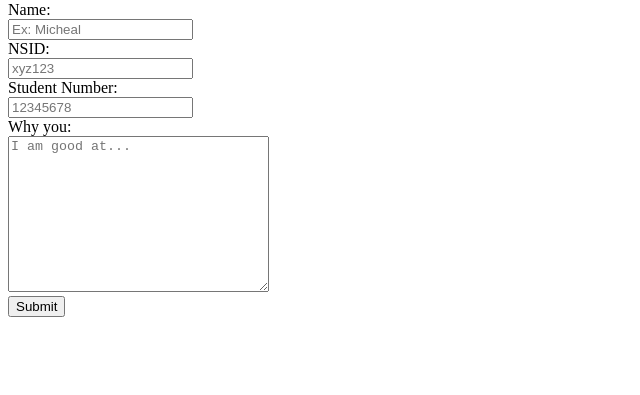
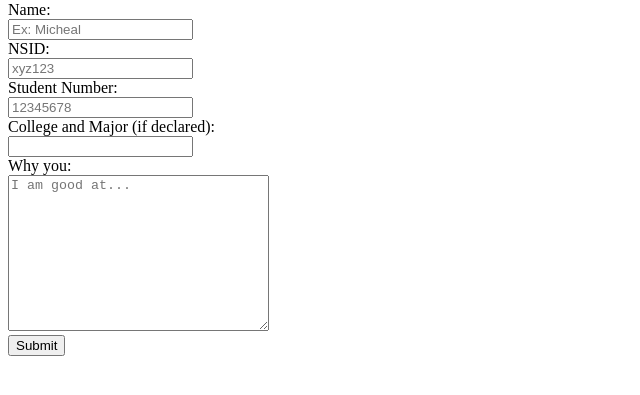
Before and after one commit to nisarg-11-here/learn-forms, a website: page pages/index.html in a window 1280 px wide. Shown: the part 79-474 px from the top of the page, without its empty margins (0-640 px from the left). Drawn offline with Linux system fonts and the light colour scheme.

Commit message:
New field added in the form

```diff
--- a/pages/index.html
+++ b/pages/index.html
@@ -14,6 +14,8 @@
         <input type="text" id="nsid" name="nsid" placeholder="xyz123"><br>
         <label for="stdno">Student Number:</label><br>
         <input type="number" id="stdno" name="stdno" placeholder="12345678"><br>
+        <label for="college">College and Major (if declared):</label><br>
+        <input type="text" name="college" id="college"><br>
         <label for="info">Why you:</label><br>
         <textarea name="info" id="info" cols="30" rows="10" placeholder="I am good at..."></textarea>
         <br>
```
